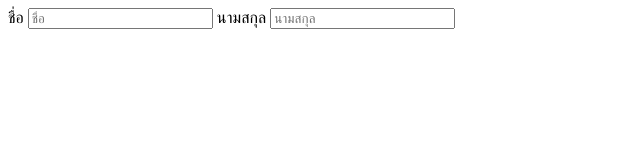
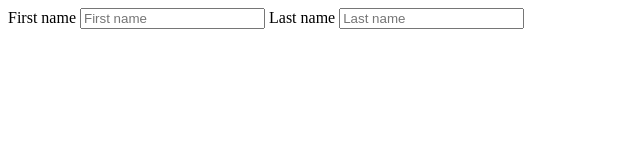
Before and after one commit to HengFL/FL-Autoplaceholder, a plain HTML site: page example/example.html in a window 1280 px wide. Shown: the whole page, without its empty margins (0-640 px from the left). Drawn offline with nearby package versions, Linux system fonts and the light colour scheme.

Commit message:
Update example.html

```diff
--- a/example/example.html
+++ b/example/example.html
@@ -6,9 +6,9 @@
   </head>
   <body>
    <form id="form">
-    <label for="first_name">ชื่อ</label>
+    <label for="first_name">First name</label>
     <input type="text" name="first_name" />
-    <label for="last_name">นามสกุล</label>
+    <label for="last_name">Last name</label>
     <input type="text" name="last_name" />
    </form>
   <script>
```
